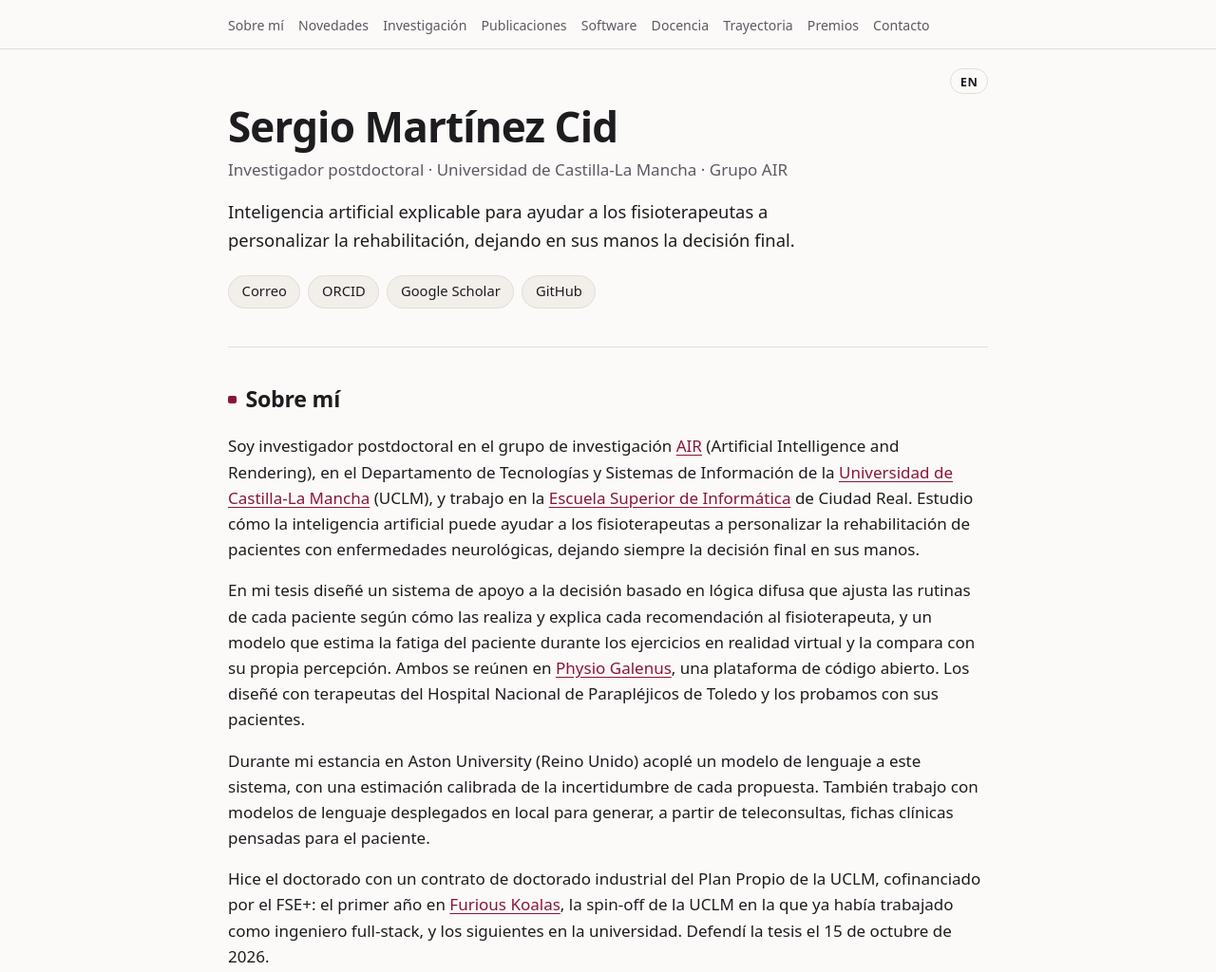
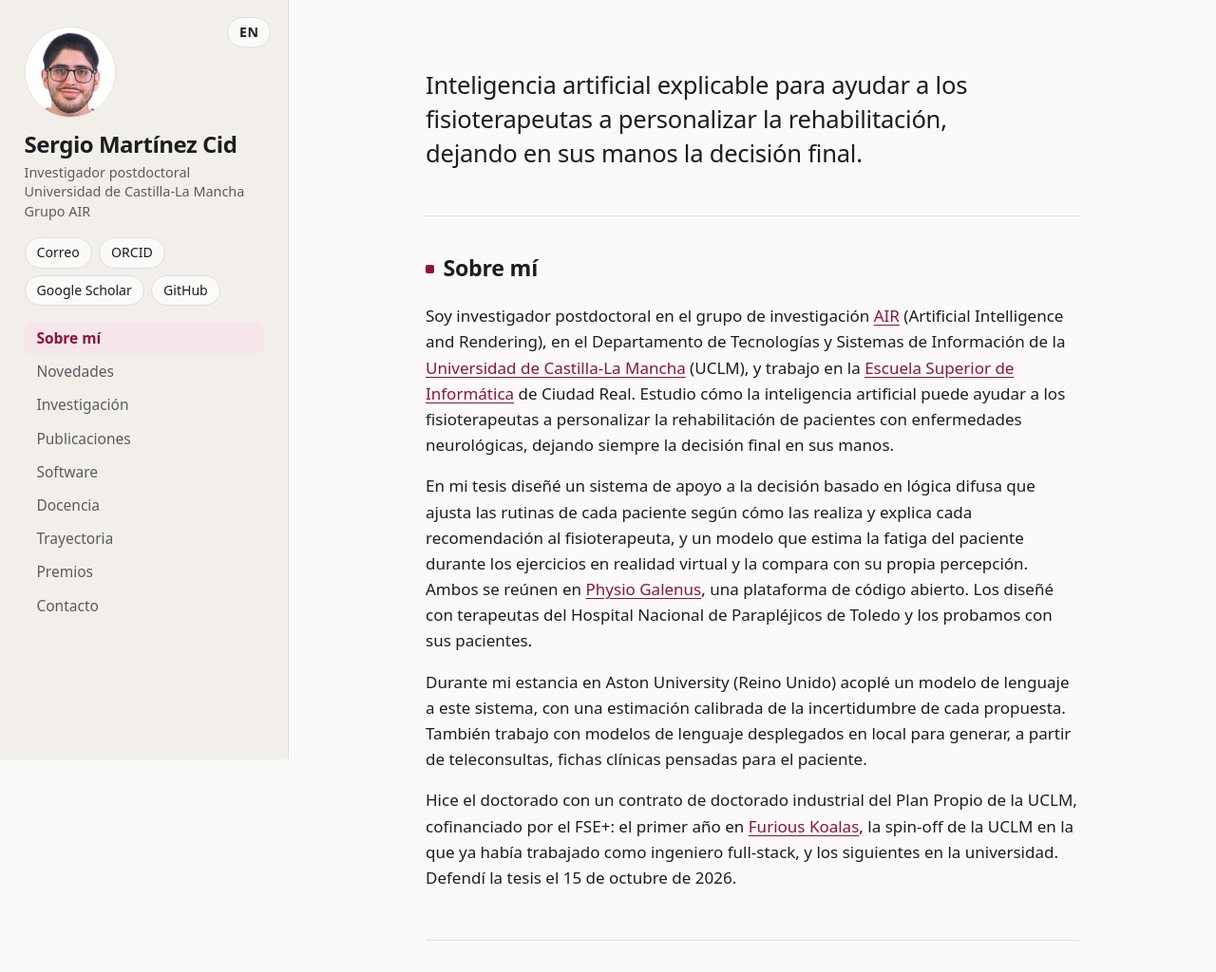
Before and after one commit to SergioMartinezCid/SergioMartinezCid.github.io, a plain HTML site: page index.html in a window 1280 px wide. Shown: the top 1024 px of the page at 95% size. Drawn offline with Linux system fonts and the light colour scheme.

Commit message:
Barra lateral con foto
En escritorio, barra lateral fija con la foto, el nombre, el puesto, los enlaces y el menú vertical, que resalta la sección visible. En el móvil, la identidad va arriba y el menú es horizontal y fijo. El lema pasa a encabezar el contenido. La foto se usa también como imagen de Open Graph.

```diff
--- a/css/estilo.css
+++ b/css/estilo.css
@@ -9,7 +9,8 @@
   --linea: #e2ddd6;
   --acento: #8a1538;        /* granate UCLM */
   --acento-suave: #f5e6ea;
-  --ancho: 52rem;
+  --ancho: 48rem;
+  --lateral: 19rem;
   --fuente: system-ui, -apple-system, "Segoe UI", Roboto, "Helvetica Neue", Arial, sans-serif;
   color-scheme: light;
 }
@@ -52,52 +53,87 @@ a:focus-visible { outline: 2px solid var(--acento); outline-offset: 2px; border-
 }
 .saltar:focus { left: 1rem; }
 
-.contenedor { max-width: var(--ancho); margin: 0 auto; padding: 0 1rem; }
+/* ---------- Estructura ----------
+   Móvil: identidad arriba, menú horizontal fijo al hacer scroll y contenido debajo.
+   Escritorio (≥ 62rem): barra lateral fija a la izquierda con foto, enlaces y menú. */
 
-/* ---------- Menú ---------- */
+.lateral { display: contents; }
+
+.identidad {
+  display: grid; grid-template-columns: auto 1fr; gap: 0 1rem; align-items: center;
+  max-width: var(--ancho); margin: 0 auto; padding: 2rem 1rem 1.25rem;
+}
+.foto { width: 5.5rem; height: 5.5rem; border-radius: 50%; object-fit: cover; border: 1px solid var(--linea); background: #fff; }
+.identidad h1 { font-size: 1.6rem; line-height: 1.15; margin: 0; letter-spacing: -0.02em; }
+.cargo { margin: 0.35rem 0 0; color: var(--suave); font-size: 0.92rem; line-height: 1.45; }
+
+.enlaces { grid-column: 1 / -1; display: flex; flex-wrap: wrap; gap: 0.45rem; margin: 1rem 0 0; padding: 0; list-style: none; }
+.enlaces a {
+  display: inline-block; padding: 0.25rem 0.75rem; border-radius: 999px;
+  border: 1px solid var(--linea); background: var(--fondo-alt);
+  color: var(--texto); text-decoration: none; font-size: 0.88rem;
+}
+.enlaces a:hover { border-color: var(--acento); color: var(--acento); }
+.enlaces .idioma { font-weight: 650; letter-spacing: 0.04em; }
+
 .menu {
   position: sticky; top: 0; z-index: 5;
   background: color-mix(in srgb, var(--fondo) 92%, transparent);
   backdrop-filter: blur(6px);
-  border-bottom: 1px solid var(--linea);
+  border-top: 1px solid var(--linea); border-bottom: 1px solid var(--linea);
 }
-.menu .contenedor { display: flex; align-items: center; }
 .menu ul {
-  display: flex; gap: 0.95rem; list-style: none; margin: 0; padding: 0.75rem 0;
-  overflow-x: auto; scrollbar-width: none; flex: 1;
+  display: flex; gap: 0.95rem; list-style: none;
+  max-width: var(--ancho); margin: 0 auto; padding: 0.75rem 2rem 0.75rem 1rem;
+  overflow-x: auto; scrollbar-width: none;
+  /* el degradado indica que hay más enlaces a la derecha */
+  -webkit-mask-image: linear-gradient(to right, #000 85%, transparent);
+  mask-image: linear-gradient(to right, #000 85%, transparent);
 }
 .menu ul::-webkit-scrollbar { display: none; }
-.menu a { color: var(--suave); text-decoration: none; font-size: 0.88rem; white-space: nowrap; }
-/* En pantallas anchas, si no cabe, el menú baja a una segunda línea en vez de ocultar enlaces */
-@media (min-width: 48rem) { .menu ul { flex-wrap: wrap; row-gap: 0.25rem; overflow: visible; } }
-/* En el móvil el menú se desplaza en horizontal; el degradado indica que hay más */
-@media (max-width: 47.99rem) { .menu ul { -webkit-mask-image: linear-gradient(to right, #000 85%, transparent); mask-image: linear-gradient(to right, #000 85%, transparent); padding-right: 2rem; } }
-.menu a:hover { color: var(--texto); }
-.idioma {
-  font-size: 0.8rem; font-weight: 600; letter-spacing: 0.04em;
-  border: 1px solid var(--linea); border-radius: 999px; padding: 0.15rem 0.6rem;
-  color: var(--texto); text-decoration: none; white-space: nowrap;
+.menu a { color: var(--suave); text-decoration: none; font-size: 0.9rem; white-space: nowrap; }
+.menu a:hover, .menu a[aria-current] { color: var(--acento); }
+
+.contenedor { max-width: var(--ancho); margin: 0 auto; padding: 0 1rem; }
+
+.lema {
+  margin: 0; padding: 1.75rem 0 2.25rem; max-width: 40rem;
+  font-size: clamp(1.25rem, 2.6vw, 1.6rem); line-height: 1.4; letter-spacing: -0.01em;
 }
 
-/* ---------- Cabecera ---------- */
-.cabecera { position: relative; padding: 3.5rem 0 2.5rem; display: grid; gap: 1.75rem; grid-template-columns: 1fr; align-items: center; }
-.cabecera:has(.foto) { grid-template-columns: auto 1fr; }
-.cabecera .idioma { position: absolute; top: 1.25rem; right: 0; }
-.foto { width: 9rem; height: 9rem; border-radius: 50%; object-fit: cover; border: 1px solid var(--linea); }
-.cabecera h1 { font-size: clamp(2rem, 6vw, 2.75rem); line-height: 1.15; margin: 0; letter-spacing: -0.02em; }
-.cargo { margin: 0.4rem 0 0; color: var(--suave); }
-.lema { margin: 1rem 0 0; font-size: 1.15rem; max-width: 38rem; }
-.enlaces { display: flex; flex-wrap: wrap; gap: 0.5rem; margin: 1.4rem 0 0; padding: 0; list-style: none; }
-.enlaces a {
-  display: inline-block; padding: 0.3rem 0.85rem; border-radius: 999px;
-  border: 1px solid var(--linea); background: var(--fondo-alt);
-  color: var(--texto); text-decoration: none; font-size: 0.92rem;
+@media (min-width: 62rem) {
+  html { scroll-padding-top: 1.5rem; }
+  .lateral {
+    display: flex; flex-direction: column;
+    position: fixed; top: 0; bottom: 0; left: 0; width: var(--lateral);
+    overflow-y: auto; background: var(--fondo-alt); border-right: 1px solid var(--linea);
+    padding: 2.75rem 1.6rem 2rem;
+  }
+  .identidad { display: block; max-width: none; margin: 0; padding: 0; }
+  .foto { display: block; width: 8.5rem; height: 8.5rem; margin-bottom: 1.25rem; }
+  .identidad h1 { font-size: 1.5rem; }
+  .cargo { font-size: 0.9rem; }
+  /* el botón de idioma, arriba a la derecha de la barra */
+  .enlaces .idioma { position: absolute; top: 1.1rem; right: 1.1rem; }
+  .enlaces a { background: var(--fondo); }
+  .menu { position: static; background: none; backdrop-filter: none; border: 0; margin-top: 1.75rem; }
+  .menu ul {
+    flex-direction: column; gap: 0.15rem; max-width: none; margin: 0; padding: 0;
+    overflow: visible; -webkit-mask-image: none; mask-image: none;
+  }
+  .menu a { display: block; padding: 0.35rem 0.8rem; border-radius: 6px; font-size: 0.97rem; }
+  .menu a:hover { background: var(--fondo); }
+  .menu a[aria-current] { background: var(--acento-suave); font-weight: 600; }
+  main, .pie { margin-left: var(--lateral); }
+  main .contenedor, .pie .contenedor { padding: 0 2.5rem; }
+  .lema { padding: 4.5rem 0 3rem; }
 }
-.enlaces a:hover { border-color: var(--acento); color: var(--acento); }
-
-@media (max-width: 34rem) {
-  .cabecera:has(.foto) { grid-template-columns: 1fr; }
-  .foto { width: 7rem; height: 7rem; }
+/* Pantallas anchas pero bajas: barra más compacta para que quepa el menú */
+@media (min-width: 62rem) and (max-height: 50rem) {
+  .lateral { padding-top: 1.75rem; }
+  .foto { width: 6rem; height: 6rem; margin-bottom: 0.9rem; }
+  .menu { margin-top: 1.1rem; }
+  .menu a { padding: 0.25rem 0.8rem; }
 }
 
 /* ---------- Secciones ---------- */
--- a/index.html
+++ b/index.html
@@ -14,6 +14,10 @@
 <meta property="og:title" content="Sergio Martínez Cid">
 <meta property="og:description" content="Investigador postdoctoral en la Universidad de Castilla-La Mancha (grupo AIR). Inteligencia artificial explicable para apoyar la rehabilitación física.">
 <meta property="og:url" content="https://www.esi.uclm.es/www/sergio.martinezcid/">
+<meta property="og:image" content="https://www.esi.uclm.es/www/sergio.martinezcid/img/sergio.jpg">
+<meta property="og:image:width" content="340">
+<meta property="og:image:height" content="340">
+<meta property="og:image:alt" content="Foto de Sergio Martínez Cid">
 <meta property="og:locale" content="es_ES">
 <meta property="og:locale:alternate" content="en_GB">
 <meta name="theme-color" content="#fbfaf8" media="(prefers-color-scheme: light)">
@@ -26,6 +30,7 @@
   "@type": "Person",
   "name": "Sergio Martínez Cid",
   "jobTitle": "Investigador postdoctoral",
+  "image": "https://www.esi.uclm.es/www/sergio.martinezcid/img/sergio.jpg",
   "url": "https://www.esi.uclm.es/www/sergio.martinezcid/",
   "email": "mailto:sergio.martinezcid@uclm.es",
   "affiliation": {"@type": "CollegeOrUniversity", "name": "Universidad de Castilla-La Mancha", "url": "https://www.uclm.es"},
@@ -42,8 +47,22 @@
 <body>
 <a class="saltar" href="#contenido">Saltar al contenido</a>
 
-<nav class="menu" aria-label="Secciones">
-  <div class="contenedor">
+<header class="lateral">
+  <div class="identidad">
+    <img class="foto" src="img/sergio.jpg" alt="Foto de Sergio Martínez Cid" width="340" height="340">
+    <div>
+      <h1>Sergio Martínez Cid</h1>
+      <p class="cargo">Investigador postdoctoral<br>Universidad de Castilla-La Mancha<br>Grupo AIR</p>
+    </div>
+    <ul class="enlaces">
+      <li><a href="mailto:sergio.martinezcid@uclm.es">Correo</a></li>
+      <li><a href="https://orcid.org/0009-0009-8976-4974">ORCID</a></li>
+      <li><a href="https://scholar.google.es/citations?user=ztp9qcgAAAAJ&amp;hl=es">Google Scholar</a></li>
+      <li><a href="https://github.com/SergioMartinezCid">GitHub</a></li>
+      <li><a class="idioma" href="en/" hreflang="en" lang="en" title="English version">EN</a></li>
+    </ul>
+  </div>
+  <nav class="menu" aria-label="Secciones">
     <ul>
       <li><a href="#sobre-mi">Sobre mí</a></li>
       <li><a href="#novedades">Novedades</a></li>
@@ -55,26 +74,13 @@
       <li><a href="#premios">Premios</a></li>
       <li><a href="#contacto">Contacto</a></li>
     </ul>
-  </div>
-</nav>
+  </nav>
+</header>
 
-<main id="contenido" class="contenedor">
+<main id="contenido">
+<div class="contenedor">
 
-<header class="cabecera">
-  <a class="idioma" href="en/" hreflang="en" lang="en" title="English version">EN</a>
-  <!-- Foto (cuando la tengas): <img class="foto" src="img/sergio.jpg" alt="Sergio Martínez Cid" width="288" height="288"> -->
-  <div>
-    <h1>Sergio Martínez Cid</h1>
-    <p class="cargo">Investigador postdoctoral · Universidad de Castilla-La Mancha · Grupo AIR</p>
-    <p class="lema">Inteligencia artificial explicable para ayudar a los fisioterapeutas a personalizar la rehabilitación, dejando en sus manos la decisión final.</p>
-    <ul class="enlaces">
-      <li><a href="mailto:sergio.martinezcid@uclm.es">Correo</a></li>
-      <li><a href="https://orcid.org/0009-0009-8976-4974">ORCID</a></li>
-      <li><a href="https://scholar.google.es/citations?user=ztp9qcgAAAAJ&amp;hl=es">Google Scholar</a></li>
-      <li><a href="https://github.com/SergioMartinezCid">GitHub</a></li>
-    </ul>
-  </div>
-</header>
+<p class="lema">Inteligencia artificial explicable para ayudar a los fisioterapeutas a personalizar la rehabilitación, dejando en sus manos la decisión final.</p>
 
 <section id="sobre-mi">
   <h2>Sobre mí</h2>
@@ -302,6 +308,7 @@
   <p>Escuela Superior de Informática · Universidad de Castilla-La Mancha<br>Paseo de la Universidad, 4 · 13071 Ciudad Real</p>
 </section>
 
+</div>
 </main>
 
 <footer class="pie">
@@ -310,5 +317,25 @@
     <p>Última actualización: noviembre de 2026. Esta página no usa cookies ni seguimiento. <a href="en/" hreflang="en" lang="en">English version</a></p>
   </div>
 </footer>
+<script>
+/* Resalta en el menú la sección visible. Sin él, la página funciona igual. */
+(function () {
+  var enlaces = Array.prototype.slice.call(document.querySelectorAll('.menu a[href^="#"]'));
+  if (!('IntersectionObserver' in window) || !enlaces.length) return;
+  var porId = {};
+  enlaces.forEach(function (a) { porId[a.getAttribute('href').slice(1)] = a; });
+  var obs = new IntersectionObserver(function (entradas) {
+    entradas.forEach(function (e) {
+      if (!e.isIntersecting || !porId[e.target.id]) return;
+      enlaces.forEach(function (a) { a.removeAttribute('aria-current'); });
+      var a = porId[e.target.id];
+      a.setAttribute('aria-current', 'location');
+      var ul = a.closest('ul');
+      if (ul.scrollWidth > ul.clientWidth) ul.scrollLeft = a.offsetLeft - ul.clientWidth / 2 + a.offsetWidth / 2;
+    });
+  }, { rootMargin: '-25% 0px -65% 0px' });
+  document.querySelectorAll('main section[id]').forEach(function (s) { obs.observe(s); });
+})();
+</script>
 </body>
 </html>
```
Also changed, not shown: en/index.html (+47 -20 lines), img/sergio.jpg (added).
